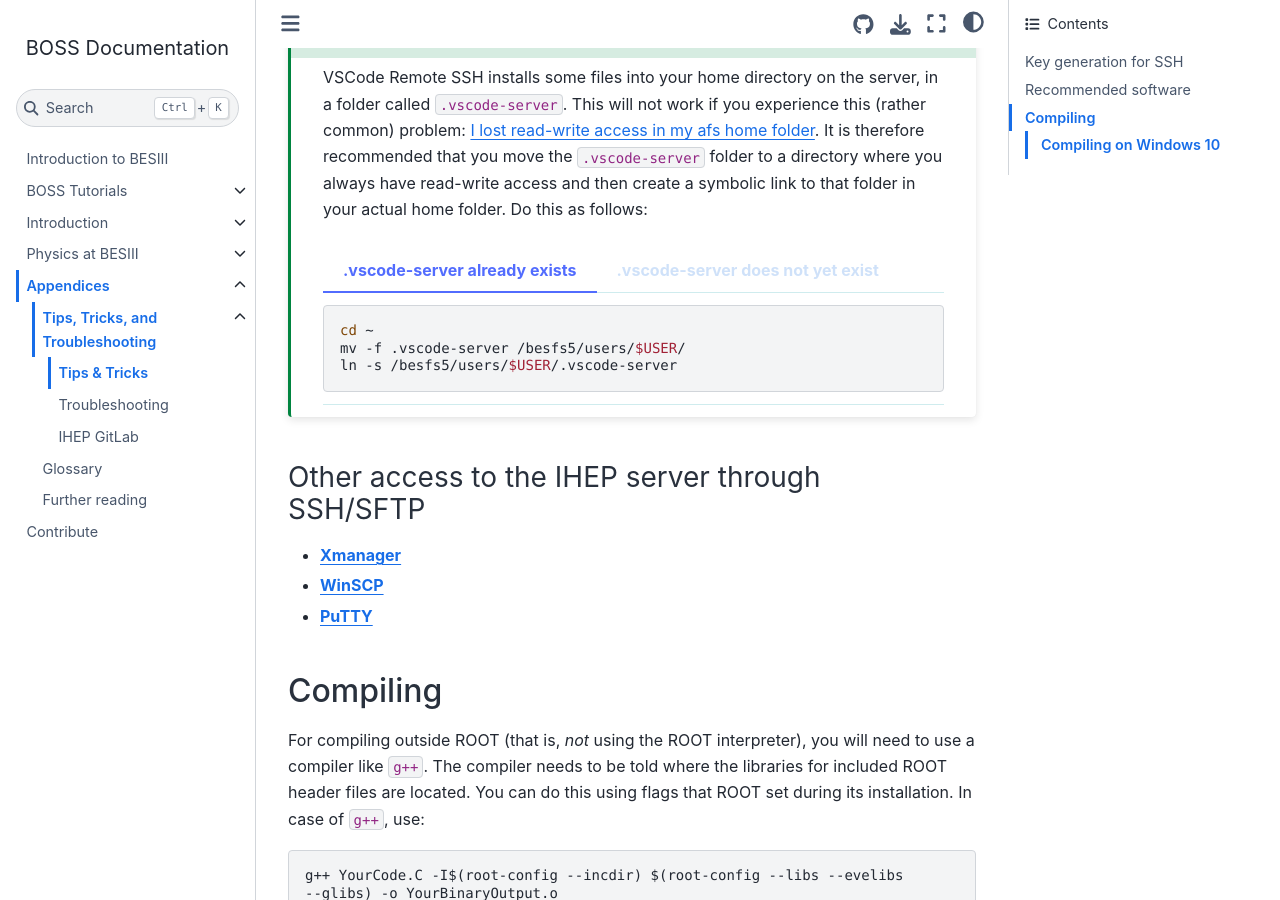
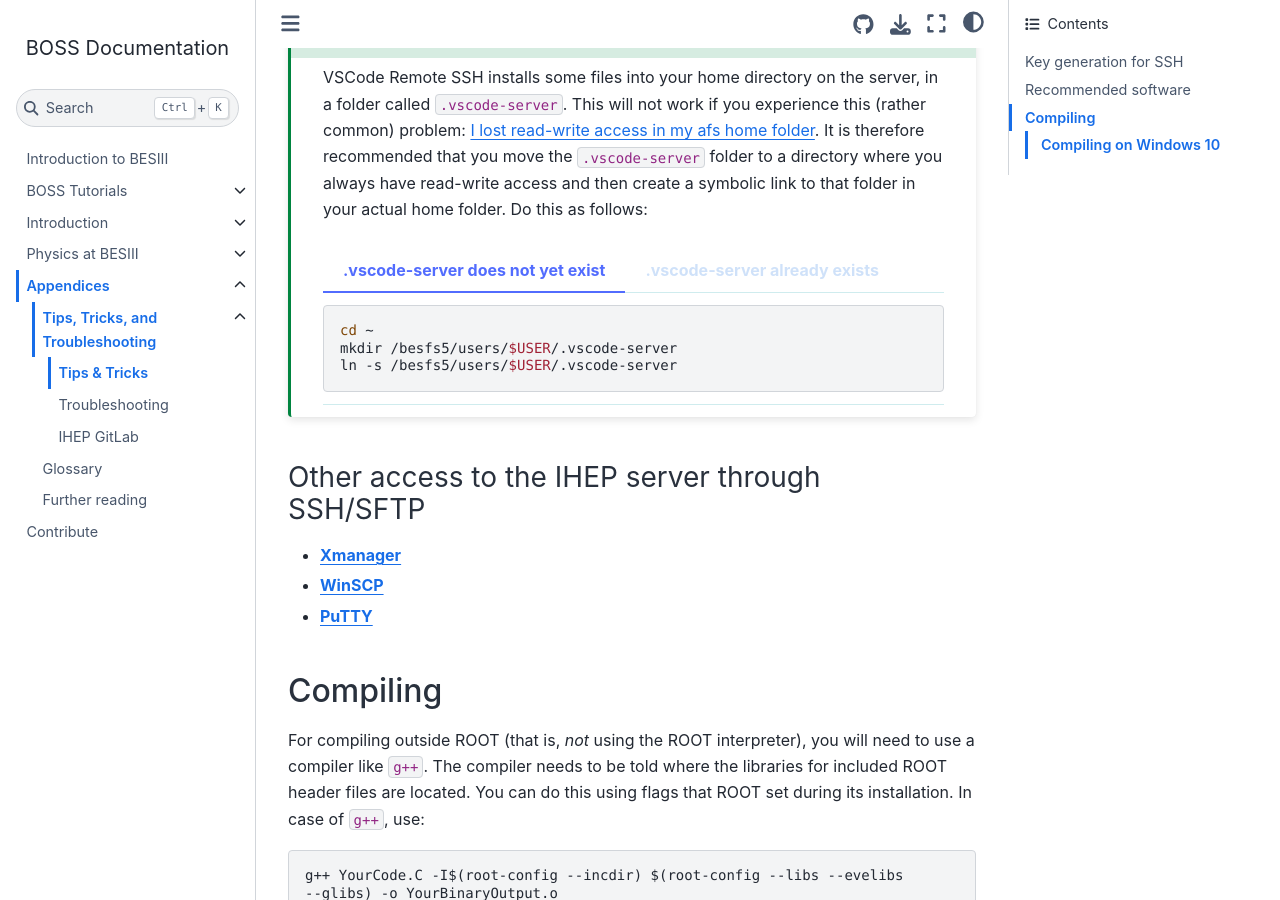
Before and after one commit to redeboer/bossdoc, a Sphinx documentation site: the page built from docs/appendices/tips/tips-and-tricks.md, in a window 1280 px wide and 900 px high, scrolled down 2013 px. Built offline with Sphinx 7.4.7 and the Sphinx Book theme 1.1.4, drawn with Linux system fonts in a browser that asks for light colours.

Commit message:
docs: switch .vscode-server instructions
Usually, the .vscode-server folder does not yet exist

````diff
--- a/docs/appendices/tips/tips-and-tricks.md
+++ b/docs/appendices/tips/tips-and-tricks.md
@@ -105,21 +105,21 @@ that you move the `.vscode-server` folder to a directory where you always have
 read-write access and then create a symbolic link to that folder in your actual
 home folder. Do this as follows:
 
+:::{tabbed} .vscode-server does not yet exist
+
+```shell
+cd ~
+mkdir /besfs5/users/$USER/.vscode-server
+ln -s /besfs5/users/$USER/.vscode-server
+```
+
+:::
+
 :::{tabbed} .vscode-server already exists
 
 ```shell
 cd ~
 mv -f .vscode-server /besfs5/users/$USER/
-ln -s /besfs5/users/$USER/.vscode-server
-```
-
-:::
-
-:::{tabbed} .vscode-server does not yet exist
-
-```shell
-cd ~
-mkdir /besfs5/users/$USER/.vscode-server
 ln -s /besfs5/users/$USER/.vscode-server
 ```
 
````
